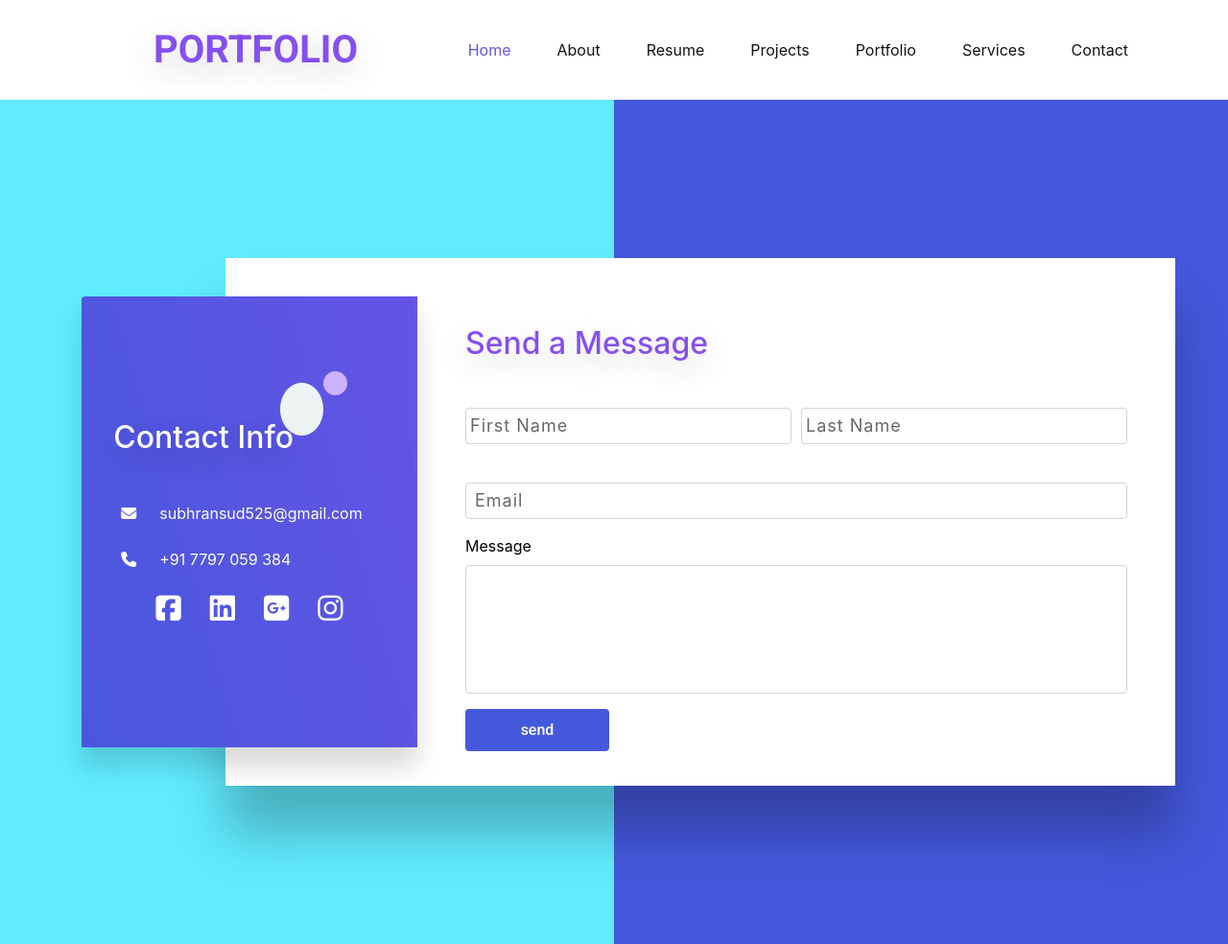
After one commit to Subhrans/Portfolio_using_Django, a Django app: page /contact_us/ in a window 1280 px wide. The commit adds this page. Shown: the whole page at 96% size. Run offline with Django 3.2, Linux system fonts and the light colour scheme; some libraries are stand-ins or nearby versions; some web fonts are replaced.

Commit message:
contact form

```diff
--- a/Portfolio/forms.py
+++ b/Portfolio/forms.py
@@ -1,6 +1,6 @@
 from django import forms
 from django.core import validators
-from .models import Subscribe
+from .models import Subscribe, ContactUs
 
 
 class SubscribeForm(forms.ModelForm):
@@ -13,10 +13,23 @@ class SubscribeForm(forms.ModelForm):
                                                     }),
                    }
 
-    # email = forms.EmailField(label="Email",
-    #                          label_suffix="",
-    #                          validators=[validators.EmailValidator],
-    #                          widget=forms.EmailInput(attrs={'class': 'user-email form-control',
-    #                                                         'id': 'user-email',
-    #                                                         'placeholder': 'Email',
-    #                                                         }))
+
+class ContactUsForm(forms.ModelForm):
+    class Meta:
+        model = ContactUs
+        fields = '__all__'
+        widgets = {
+            'first_name': forms.TextInput(attrs={
+                'class': 'form-control'
+            }),
+            'last_name': forms.TextInput(attrs={
+                'class': 'form-control'
+            }),
+            'email': forms.TextInput(attrs={
+                'class': 'form-control mt-4'
+            }),
+            'query': forms.Textarea(attrs={
+                'class': 'form-control overflow-scroll',
+                'rows': 5,
+            })
+        }
--- /dev/null
+++ b/Portfolio/static/portfolio/css/contact.css
@@ -0,0 +1,164 @@
+@import url("/static/portfolio/css/partials/variables.css");
+section{
+    min-height:110vh;
+    background:var(--primary-color);
+}
+section::before{
+    content: '';
+    position: absolute;
+    top:1;
+    left:0;
+    width: 50%;
+    height: 110%;
+    background: #60ebff;
+}
+.container{
+    position:relative;
+    min-width:1100px;
+    min-height: 550px;
+    display: flex;
+    z-index: 1000;
+}
+.container .contactInfo{
+    position: absolute;
+    top:40px;
+    width: 350px;
+    height: calc(100% - 80px);
+    //background: #095a55;
+    background-image:url('/static/portfolio/images/subscribe-bg.png');
+    z-index: 1;
+    padding: 40px;
+    display: flex;
+    justify-content: center;
+    flex-direction: column;
+    justify-content: space-between;
+    box-shadow: 0 20px 25px rgba(0,0,0,0.15);
+}
+.container .contactForm{
+    position: absolute;
+    padding: 70px 50px;
+    padding-left: 250px;
+    margin-left: 150px;
+    width: calc(100% - 150px);
+    height: 100%;
+    background: #fff;
+    box-shadow: 0 50px 50px rgba(0,0,0,0.25);
+
+}
+.row .col i{
+    font-size: 30px;
+    font-weight: 300;
+}
+/* button{
+    background:#095a55 !important;
+    outline: none;
+    border: none;
+} */
+textarea{
+    overflow-scroll;
+    resize:none;
+}
+.container .contactForm .formBox input[type="submit"]{
+    outline: none;
+    border:none;
+    background: var(--primary-color);
+    color:#fff;
+    position: relative;
+    cursor: pointer;
+    min-width: 150px;
+    padding: 12px;
+    transition: 0.5s ease-in-out;
+}
+.container .contactForm .formBox input[type="submit"]:hover{
+    /* filter: brightness(1.3); */
+    background: var(--primary-color);
+    min-width: 160px;
+    height: auto;
+    filter: brightness(1.2);
+}
+.form-group{
+    position: relative;
+}
+.label{
+    position: absolute;
+    padding: 5px 10px;
+    transition: 0.5s  ease-in-out;
+    top:0;
+    left:0;
+    letter-spacing: 1px;
+    color:rgba(0,0,0,0.6);
+    font-size: 18px;
+}
+input:focus ~ label,
+input:valid ~ label{
+    top: -30px;
+    color:var(--primary-color2);
+    font-size: 16px;
+    left: 0;
+}
+label{
+    color:rgba(0,0,0,1);
+    pointer-events: none;
+}
+textarea:focus + label{
+    color:var(--primary-color2);
+}
+h2{
+    color:var(--primary-color2);
+    text-shadow:var(--box-shadow);
+}
+/* .input:hover{
+    color:#0d948b;
+    -webkit-transform: scale(1.1);
+    box-shadow:0px 0px 0 0px lightseagreen inset;
+} */
+
+
+@media (max-width : 1200px) {
+    .container{
+        width:90%;
+        min-width: auto;
+        margin: 20px;
+        padding: 0;
+        box-shadow: 0 20px 50px rgba(0, 0, 0, 0.2);
+    }
+    .container .contactInfo{
+        top: 0;
+        height: 550px;
+        position: relative;
+        box-shadow: none;
+    }
+    .container .contactForm{
+        position: relative;
+        width: calc(100% - 350px);
+        padding-left: 0;
+        margin-left: 0;
+        padding: 40px;
+        height: 550px;
+        box-shadow: none;
+
+    }
+}
+@media (max-width:991px)
+{
+    section{
+        background: #fff38e;
+    }
+    section::before{
+        display: none;
+    }
+    .container{
+        display: flex;
+        flex-direction: column-reverse;
+    }
+     .container .contactForm{
+        width: 100%;
+        height: auto;
+    }
+    .container  .contactInfo{
+        width: 100%;
+        height: auto;
+        flex-direction: row;
+
+    }
+}
--- /dev/null
+++ b/Portfolio/templates/portfolio/contact.html
@@ -0,0 +1,90 @@
+{% extends 'base.html' %}
+{% load static %}
+{% block title %}
+Contact Us | PORTFOLIO
+{% endblock %}
+{% block css %}
+    <link rel="stylesheet" href="{% static 'portfolio/css/contact.css' %}">
+{% endblock %}
+{% block content %}
+{% include 'portfolio/navbar.html' %}
+<section class="d-flex justify-content-center align-items-center">
+    <div class="container">
+        <div class="contactInfo d-flex flex-md-column flex-sm-row justify-content-center align-items-center flex-column">
+            <div>
+                <h2 class="text-white">Contact Info</h2>
+                <ul class="navbar-nav ml-2 mt-5">
+                    <li class="nav-item d-flex">
+                        <span>
+                                <i class="fa fa-envelope text-white" aria-hidden="true"></i>
+                            </span>
+                        <span>
+                                <a href="mailto:subhransud525@gmail.com"
+                                   class="text-white ml-4 mx-4 text-decoration-none" target="blank">subhransud525@gmail.com</a>
+                            </span>
+                    </li>
+                    <li class="nav-item d-flex my-4">
+                            <span>
+                                <i class="fa fa-phone text-white" aria-hidden="true"></i>
+                            </span>
+                        <span>
+                                <a href="tel:+917797059384" class="text-white ml-4 text-decoration-none">+91 7797 059 384</a>
+                            </span>
+                    </li>
+                </ul>
+            </div>
+            <div class="row">
+                <div class="col">
+                    <a href="#" class="text-decoration-none">
+                        <i class="fa fa-facebook-square text-white" aria-hidden="true"></i>
+                    </a>
+                </div>
+                <div class="col">
+                    <a href="#" class="text-decoration-none">
+                        <i class="fa fa-linkedin-square text-white" aria-hidden="true"></i>
+                    </a>
+                </div>
+                <div class="col">
+                    <a href="#" class="text-decoration-none">
+                        <i class="fa fa-google-plus-square text-white" aria-hidden="true"></i>
+                    </a>
+                </div>
+                <div class="col">
+                    <a href="#" class="text-decoration-none">
+                        <i class="fa fa-instagram text-white" aria-hidden="true"></i>
+                    </a>
+                </div>
+            </div>
+        </div>
+        <div class="contactForm">
+            <h2 class="mb-5">Send a Message</h2>
+            <form class="formBox" method="POST" action="{% url 'portfolio:contact_us' %}">
+                {% csrf_token %}
+
+                <div class="form-row">
+                    <div class="form-group col-md-6 col">
+                        {{i.first_name}}
+                        <label for="{{i.first_name.id_for_label}}" class="label">First Name</label>
+                    </div>
+                    <div class="form-group col-md-6 col">
+                        {{i.last_name}}
+                        <label for="{{i.last_name.id_for_label}}" class="label">Last Name</label>
+                    </div>
+                </div>
+                <div class="form-group">
+                    {{i.email}}
+                    <label for="{{i.email.id_for_label}}" class="label">Email</label>
+                </div>
+                <div class="form-group">
+                    <label for="{{i.query.id_for_label}}">Message</label>
+                    {{i.query}}
+                </div>
+                <input type="submit" class="button" value="send">
+
+            </form>
+        </div>
+    </div>
+</section>
+{% endblock %}
+{% block js %}
+{% endblock %}
--- a/Portfolio/templates/portfolio/navbar.html
+++ b/Portfolio/templates/portfolio/navbar.html
@@ -28,7 +28,7 @@
               <a class="nav-link" href="#">Services</a>
             </li>
             <li class="nav-item">
-              <a class="nav-link" href="#">Contact</a>
+              <a class="nav-link" href="{% url 'portfolio:contact_us' %}">Contact</a>
             </li>
           </ul>
         </div>
--- a/Portfolio/urls.py
+++ b/Portfolio/urls.py
@@ -1,7 +1,8 @@
 from django.urls import path
-from .views import index
+from .views import index, contact_us_view
 
 app_name = "portfolio"
 urlpatterns = [
     path('', index, name="index"),
+    path('contact_us/', contact_us_view, name="contact_us"),
 ]
--- a/Portfolio/views.py
+++ b/Portfolio/views.py
@@ -1,18 +1,21 @@
 from django.shortcuts import render
 from django.http import HttpResponseRedirect
-from .forms import SubscribeForm
+from .forms import SubscribeForm, ContactUsForm
 from django.core.mail import send_mail
 from django.conf import settings
-from .models import (MyDetail,
-                     Post_Graduation,
-                     Subscribe,
-                     Higher_Secondary_Examination,
-                     Secondary_Examination,
-                     Social_Site_Connection,
-                     Achievment,
-                     Project,
-                     Qualification,
-                     Under_Graduation, )
+from .models import (
+    MyDetail,
+    Post_Graduation,
+    Subscribe,
+    Higher_Secondary_Examination,
+    Secondary_Examination,
+    Social_Site_Connection,
+    Achievment,
+    Project,
+    Qualification,
+    Under_Graduation,
+    ContactUs,
+)
 
 
 # Create your views here.
@@ -28,11 +31,11 @@ def index(request):
                 subject="Subscribed User",
                 message="Thanks For subscribing us",
                 from_email=settings.EMAIL_HOST_USER,
-                recipient_list=[settings.EMAIL_HOST_USER,'subhransud525@gmail.com'],
+                recipient_list=[settings.EMAIL_HOST_USER, 'subhransud525@gmail.com'],
             )
-            Subscribe.objects.create(name=name,email=email)
+            Subscribe.objects.create(name=name, email=email)
             print("user email is: ", email)
-            return render(request, 'portfolio/subscribe_successful.html', {'name':name,"email":email})
+            return render(request, 'portfolio/subscribe_successful.html', {'name': name, "email": email})
     else:
         subscribe_form = SubscribeForm()
     myprofile = MyDetail.objects.all()
@@ -42,8 +45,29 @@ def index(request):
         'myprofile': myprofile,
         'subscribe_form': subscribe_form,
         'projects': projects,
-        "social_links":social_links,
+        "social_links": social_links,
 
     }
 
     return render(request, 'portfolio/home.html', context)
+
+
+def contact_us_view(request):
+    if request.method == "POST":
+        cuform = ContactUsForm(request.POST)
+        if cuform.is_valid():
+            msg=cuform.cleaned_data['query']
+            user=cuform.cleaned_data['email']
+            send_mail(subject='query',
+                      message=msg,
+                      from_email=settings.EMAIL_HOST_USER,
+                      recipient_list=[user,settings.EMAIL_HOST_USER],
+                      )
+            cuform.save()
+            return HttpResponseRedirect('/contact_us/')
+    else:
+        cuform = ContactUsForm()
+
+    context={'i':cuform}
+
+    return render(request,'portfolio/contact.html',context)
--- a/templates/base.html
+++ b/templates/base.html
@@ -47,6 +47,8 @@
     <script src="{% static 'portfolio/vendor/isotope/isotope.min.js' %}"></script>
     <!-- Magnetic popup -->
     <script src="{% static 'portfolio/vendor/Magnific-Popup/dist/jquery.magnific-popup.js' %}"></script>
-<script src="{% static 'portfolio/js/main.js' %}"></script>
+    {% block js %}
+    <script src="{% static 'portfolio/js/main.js' %}"></script>
+    {% endblock %}
 </body>
 </html>
```
Also changed, not shown: Portfolio/models.py (+10 -0 lines), Portfolio/migrations/0009_contactus.py (added), Portfolio/templates/portfolio/home.html (line endings or trailing spaces), db.sqlite3.
